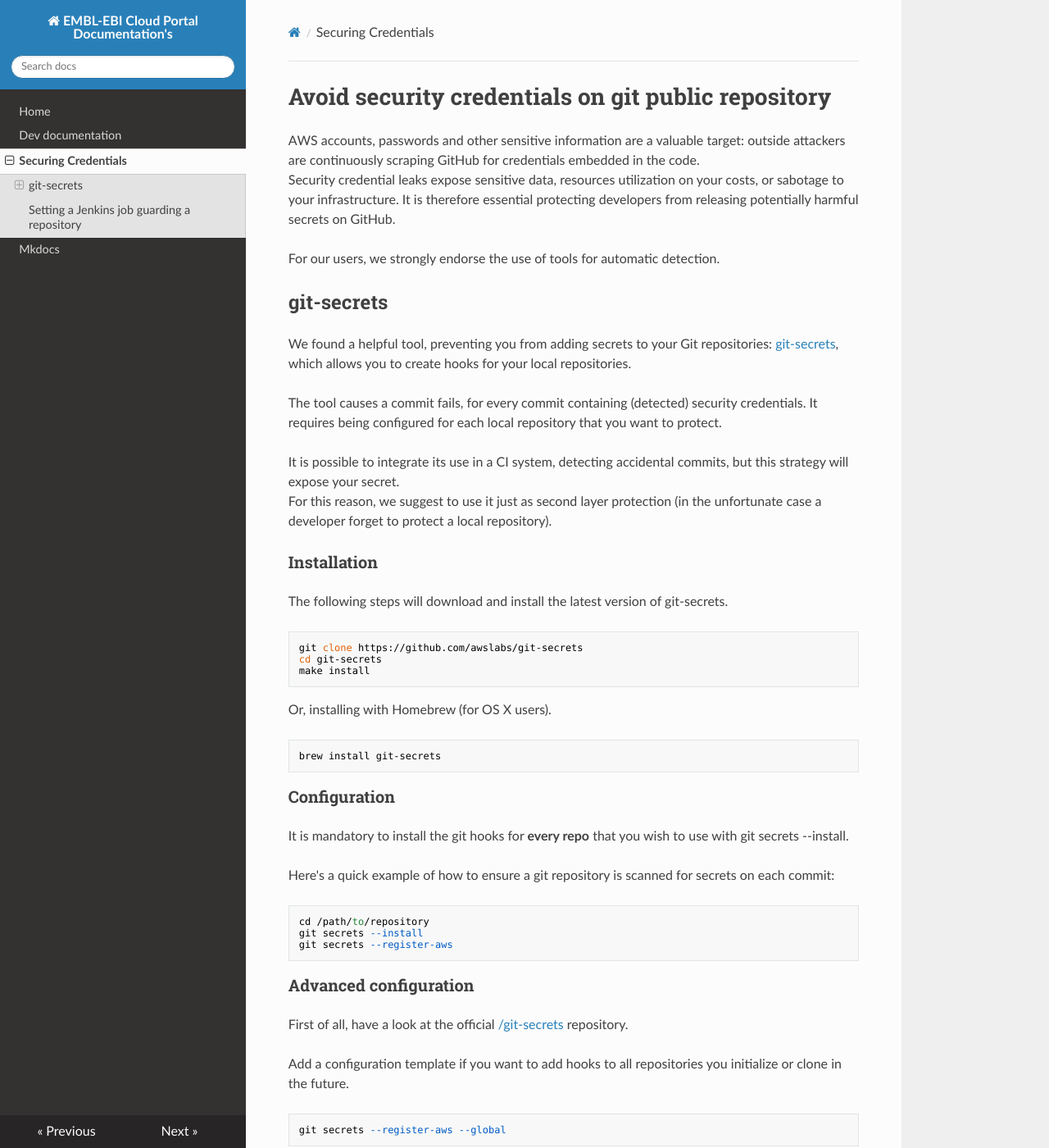
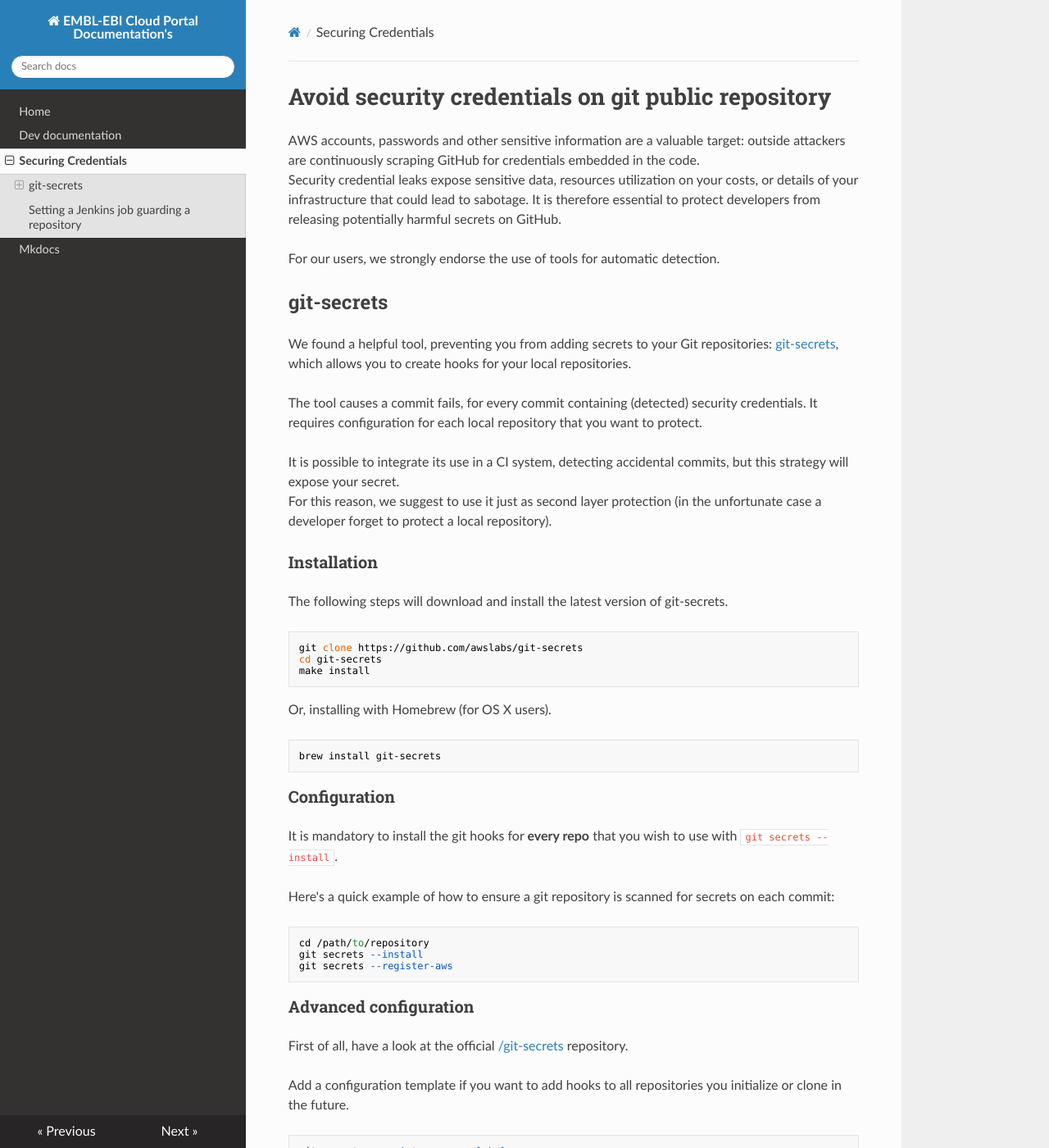
Before and after one commit to isabella232/cloud-portal-documentation, an MkDocs documentation site: the page built from docs/securing_credentials.md, in a window 1280 px wide and 1400 px high. Shown: the whole window at 82% size. Built offline with MkDocs 1.6.1, drawn with Linux system fonts in a browser that asks for light colours; nearby versions of some CDN libraries; old or Windows-style settings are respelled for this version of MkDocs.

Commit message:
Few sentences updated

```diff
--- a/docs/securing_credentials.md
+++ b/docs/securing_credentials.md
@@ -1,8 +1,8 @@
 # Avoid security credentials on git public repository
 
 AWS accounts, passwords and other sensitive information are a valuable target: outside attackers are continuously scraping GitHub for credentials embedded in the code.
-Security credential leaks expose sensitive data, resources utilization on your costs, or sabotage to your infrastructure.
-It is therefore essential protecting developers from releasing potentially harmful secrets on GitHub.
+Security credential leaks expose sensitive data, resources utilization on your costs, or details of your infrastructure that could lead to sabotage.
+It is therefore essential to protect developers from releasing potentially harmful secrets on GitHub.
 
 For our users, we strongly endorse the use of tools for automatic detection.
 
@@ -10,7 +10,7 @@
 
 We found a helpful tool, preventing you from adding secrets to your Git repositories: [git-secrets](https://github.com/awslabs/git-secrets), which allows you to create hooks for your local repositories.
 
-The tool causes a commit fails, for every commit containing (detected) security credentials. It requires being configured for each local repository that you want to protect.
+The tool causes a commit fails, for every commit containing (detected) security credentials. It requires configuration for each local repository that you want to protect.
 
 It is possible to integrate its use in a CI system, detecting accidental commits, but this strategy will expose your secret.
 For this reason, we suggest to use it just as second layer protection (in the unfortunate case a developer forget to protect a local repository).
@@ -33,7 +33,7 @@
 
 ### Configuration
 
-It is mandatory to install the git hooks for **every repo** that you wish to use with git secrets --install.
+It is mandatory to install the git hooks for **every repo** that you wish to use with `git secrets --install`.
 
 Here's a quick example of how to ensure a git repository is scanned for secrets on each commit:
 
```
